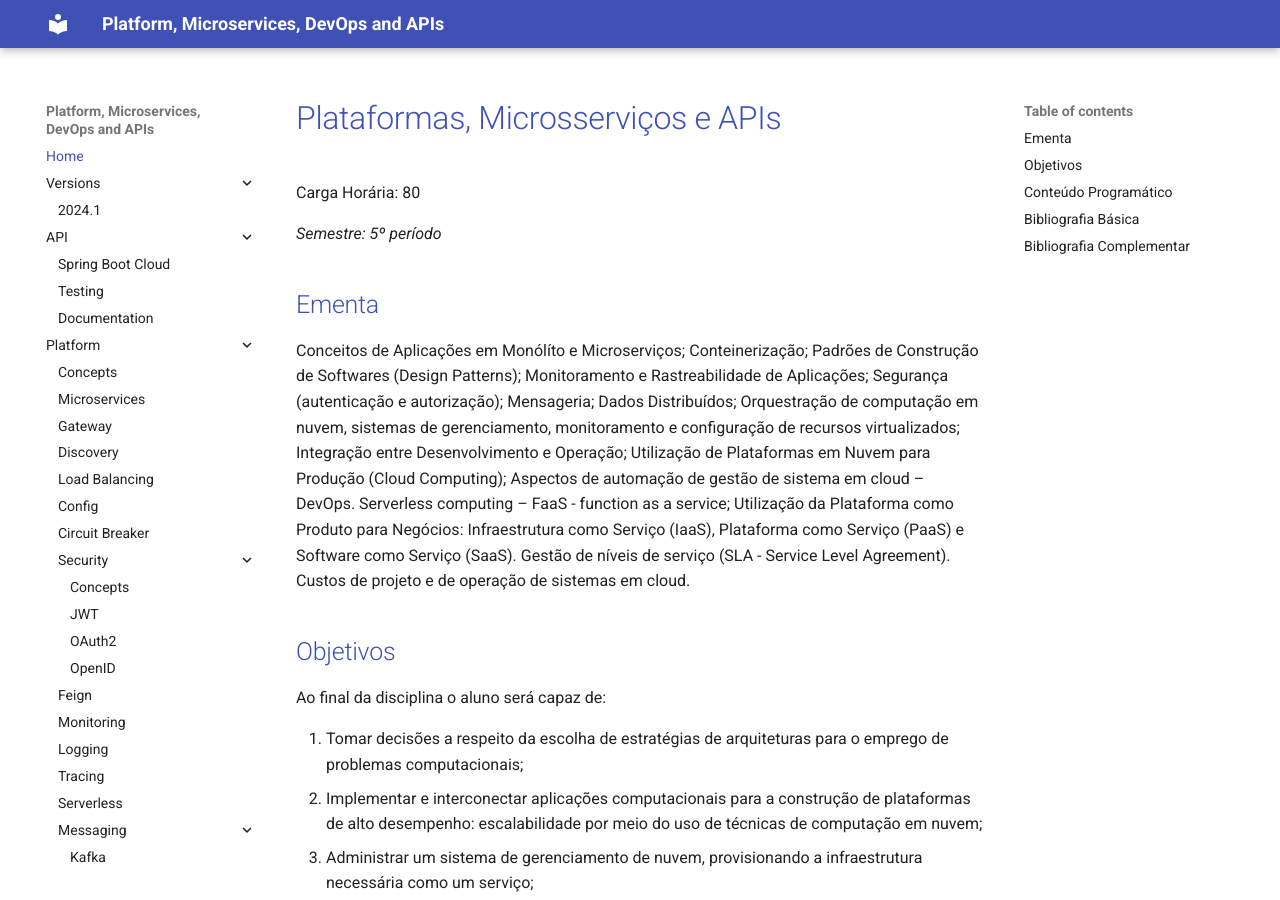
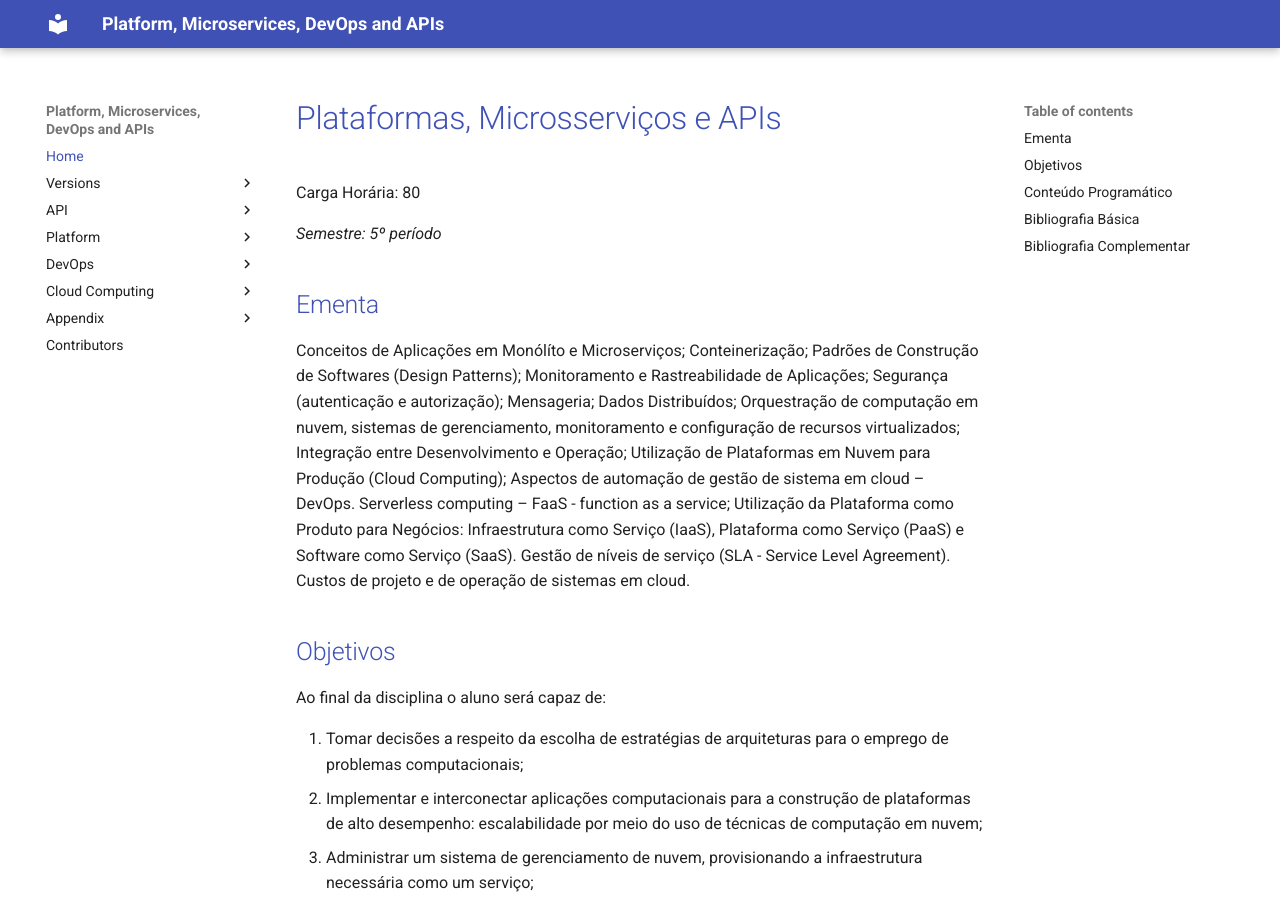
Before and after one commit to hsandmann/platform, an MkDocs documentation site: the page built from docs/index.md, in a window 1280 px wide and 900 px high. Built offline with MkDocs 1.6.1 and Material for MkDocs 9.7.7, drawn with Linux system fonts in a browser that asks for light colours; some of the changed lines change nothing that is shown.

Commit message:
Initial Version

```diff
--- a/mkdocs.yml
+++ b/mkdocs.yml
@@ -8,7 +8,6 @@ theme:
     - content.code.select
     - content.code.annotate
     - content.tooltips
-    - navigation.expand
     - navigation.path
 markdown_extensions:
   - attr_list
@@ -80,7 +79,7 @@ nav:
     - Google Cloud Platform: google-cloud-platform.md
     - Microsoft Azure: microsoft-azure.md
     - Terraform: terraform.md
-  - Apendix:
+  - Appendix:
     - REST vs GraphQL: rest-vs-graphql.md
     - Versioning REST APIs: versioning-rest-apis.md
   - Contributors: contributors.md
```
